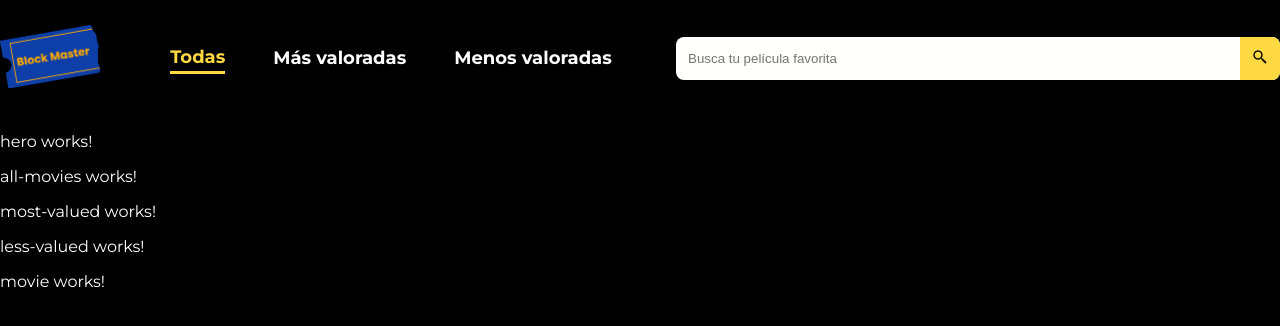
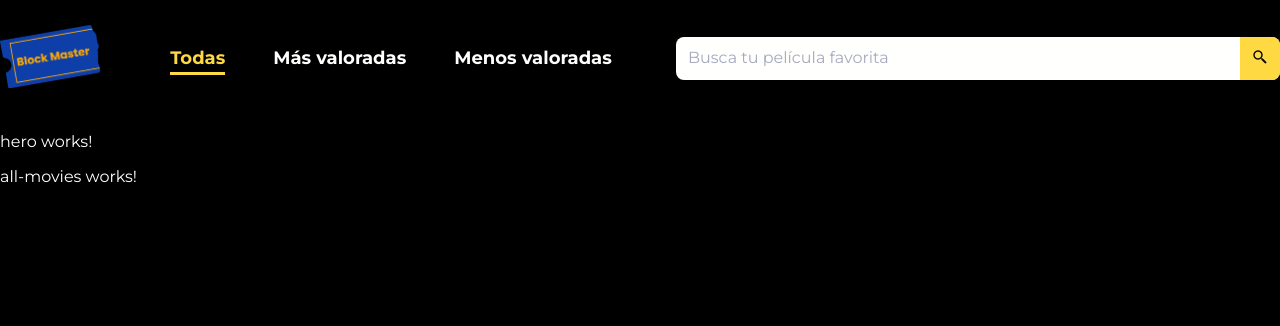
Before and after one commit to OscarAguilarL/block-master-angular, an Angular app: page / in a window 1280 px wide. Shown: the top 326 px of the page. Built offline with nearby package versions, Linux system fonts and the light colour scheme.

Commit message:
[Add] Angular routing for pages

```diff
--- a/src/app/app-routing.module.ts
+++ b/src/app/app-routing.module.ts
@@ -1,7 +1,35 @@
 import { NgModule } from '@angular/core';
 import { RouterModule, Routes } from '@angular/router';
 
-const routes: Routes = [];
+import { AllMoviesComponent } from './block-master/pages/all-movies/all-movies.component';
+import { MostValuedComponent } from './block-master/pages/most-valued/most-valued.component';
+import { LessValuedComponent } from './block-master/pages/less-valued/less-valued.component';
+import { MovieComponent } from './block-master/pages/movie/movie.component';
+
+const routes: Routes = [
+  {
+    path: '',
+    component: AllMoviesComponent,
+    pathMatch: 'full',
+  },
+  {
+    path: 'most-valued',
+    component: MostValuedComponent,
+  },
+  {
+    path: 'less-valued',
+    component: LessValuedComponent,
+  },
+  {
+    path: 'movie/:id',
+    component: MovieComponent,
+  },
+  {
+    path: '**',
+    // redirectTo: '404Component',
+    redirectTo: '',
+  },
+];
 
 @NgModule({
   imports: [RouterModule.forRoot(routes)],
--- a/src/app/app.component.html
+++ b/src/app/app.component.html
@@ -2,8 +2,5 @@
   <app-header></app-header>
   <app-hero></app-hero>
 
-  <app-all-movies></app-all-movies>
-  <app-most-valued></app-most-valued>
-  <app-less-valued></app-less-valued>
-  <app-movie></app-movie>
+  <router-outlet></router-outlet>
 </div>
--- a/src/app/block-master/components/header/header.component.css
+++ b/src/app/block-master/components/header/header.component.css
@@ -23,10 +23,10 @@
 
 .header .links li.is-active {
   color: var(--primary);
-  border-block-end: 3px solid var(--primary);
+  box-shadow: 0 3px 0 var(--primary);
 }
 
-.search-container form .input{
+.search-container form .input {
   display: flex;
   inline-size: 37.75rem;
   align-items: stretch;
@@ -46,6 +46,11 @@
   block-size: 100%;
 }
 
+.search-container form .input input::placeholder {
+  font: var(--body2-regular);
+  color: var(--grey);
+}
+
 .search-container form .input .input-logo {
   background: var(--primary);
   color: var(--black);
--- a/src/app/block-master/components/header/header.component.html
+++ b/src/app/block-master/components/header/header.component.html
@@ -9,14 +9,16 @@
   </div>
   <ul class="links">
     <li
-      class="is-active"
-    >Todas</li>
-    <li
-
-    >Más valoradas</li>
-    <li
-
-    >Menos valoradas</li>
+      routerLink=""
+      routerLinkActive="is-active"
+      [routerLinkActiveOptions]="{ exact: true }"
+    >
+      Todas
+    </li>
+    <li routerLink="most-valued" routerLinkActive="is-active">Más valoradas</li>
+    <li routerLink="less-valued" routerLinkActive="is-active">
+      Menos valoradas
+    </li>
   </ul>
   <div class="search-container">
     <form>
```
